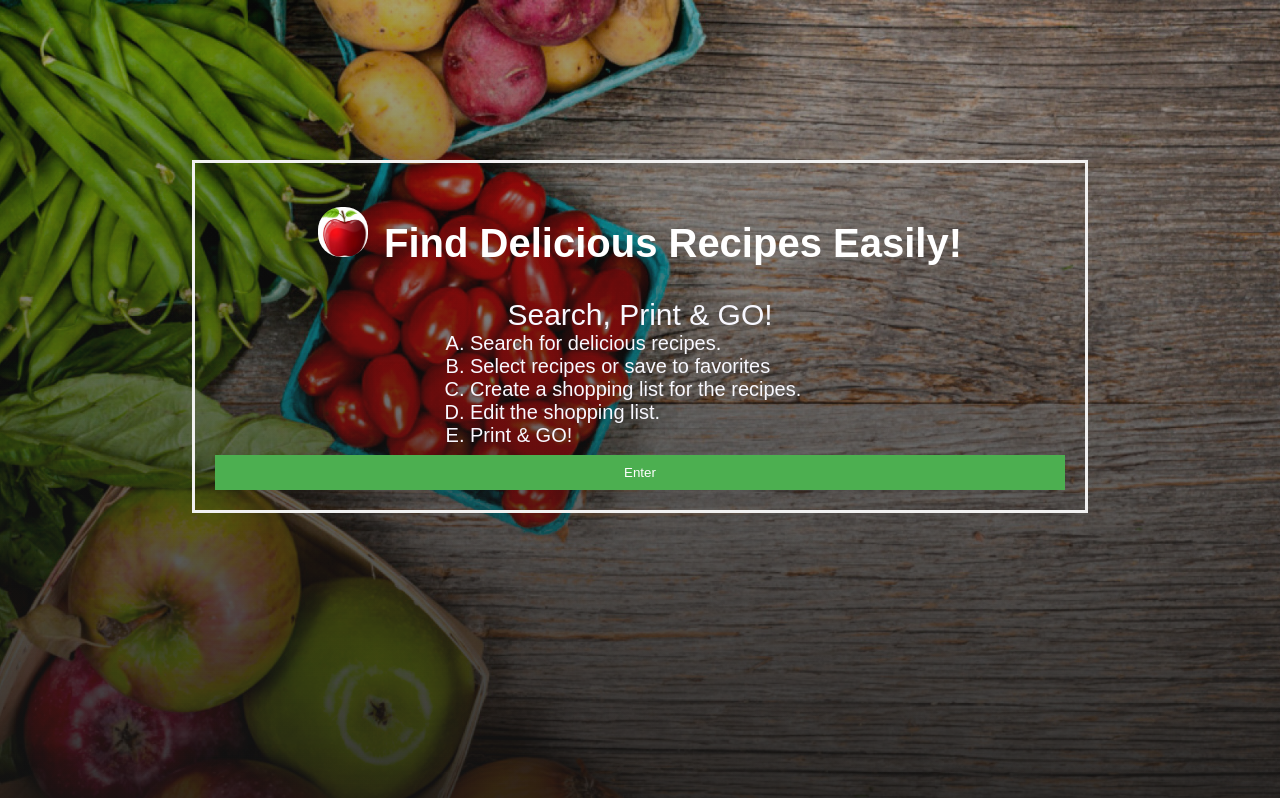
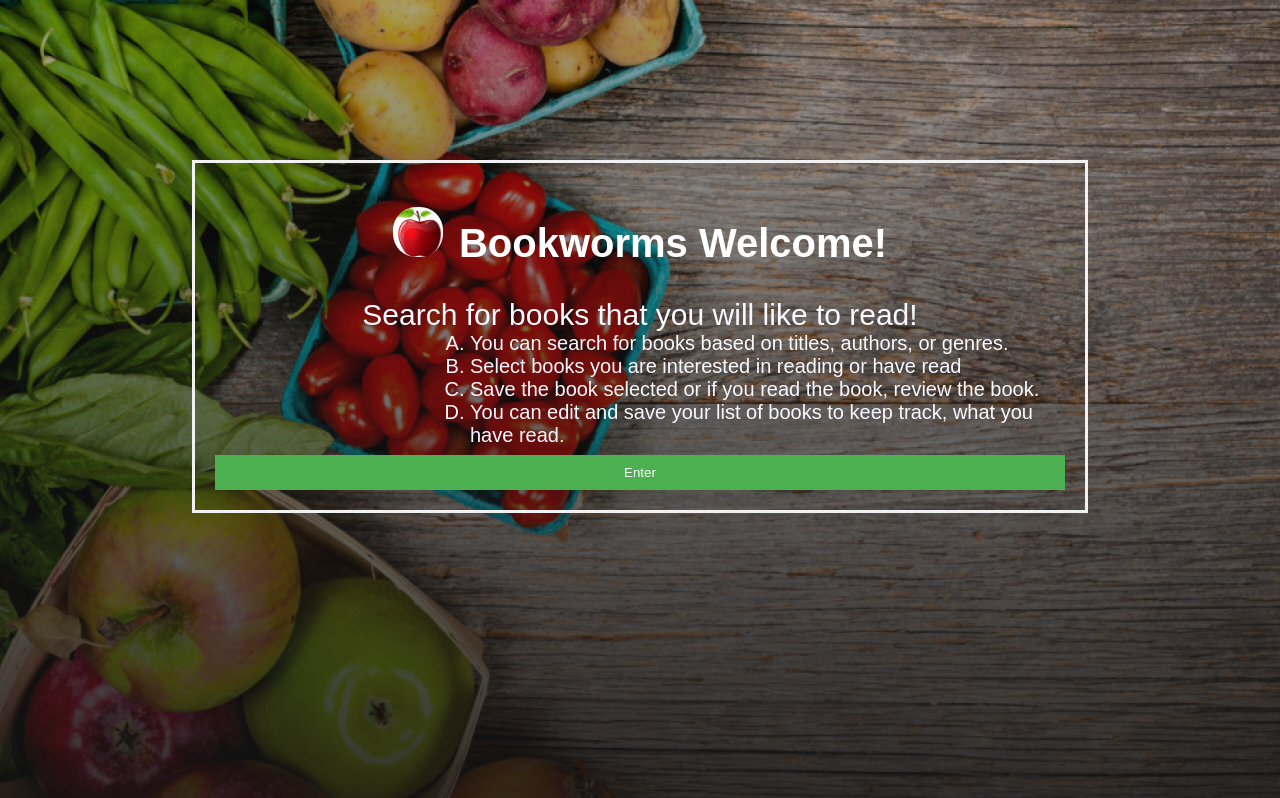
Before and after one commit to DianeCho/book-search-fullstack-capstone, a website: page public/index.html in a window 1280 px wide. Shown: the top 798 px of the page. Drawn offline with nearby package versions, Linux system fonts and the light colour scheme.

Commit message:
Update Readme file and intro in html

```diff
--- a/public/index.html
+++ b/public/index.html
@@ -9,24 +9,25 @@
 </head>
 
 <body>
+    <!--
 
     <div id="messageBox" class="demoMessage">
         <span>Loading ...</span>
-        <!--            <button id="hideBtn">X</button>-->
+                    <button id="hideBtn">X</button>
     </div>
+-->
 
 
     <!--   main page explaining about the app -->
 
     <main id='intro' class='js-main-page'>
-        <h1><img src="images/logo.jpeg" class="logo" alt="">Find Delicious Recipes Easily!</h1>
-        <p class="heading">Search, Print & GO!</p>
+        <h1><img src="images/logo.jpeg" class="logo" alt="">Bookworms Welcome!</h1>
+        <p class="heading">Search for books that you will like to read!</p>
         <ol class="instructions">
-            <li>Search for delicious recipes.</li>
-            <li>Select recipes or save to favorites</li>
-            <li>Create a shopping list for the recipes.</li>
-            <li>Edit the shopping list.</li>
-            <li>Print & GO!</li>
+            <li>You can search for books based on titles, authors, or genres.</li>
+            <li>Select books you are interested in reading or have read</li>
+            <li>Save the book selected or if you read the book, review the book.</li>
+            <li>You can edit and save your list of books to keep track, what you have read.</li>
         </ol>
         <button type="submit" class="enter">Enter</button>
     </main>
```
Also changed, not shown: README.md.
